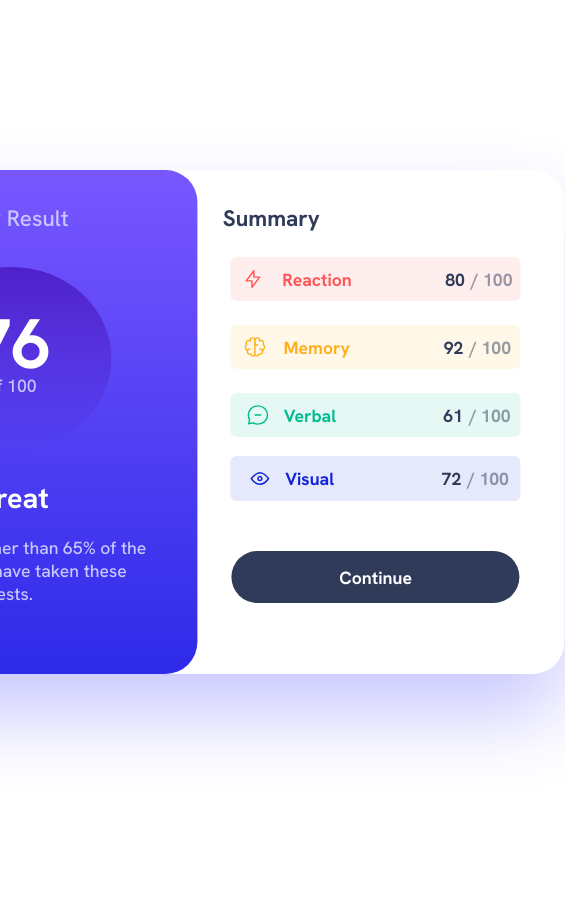
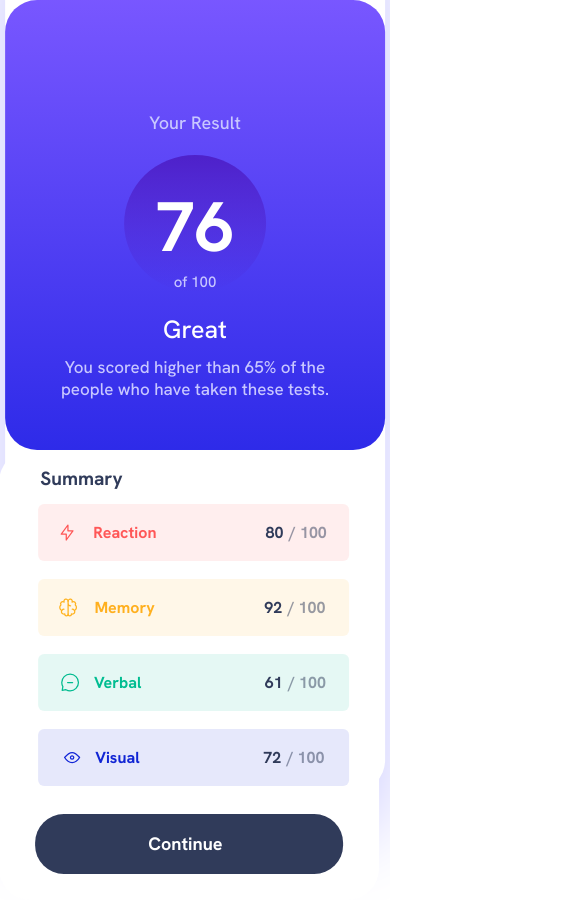
Before and after one commit to yuricapella/frontendmentor-challenge1-newbie, a plain HTML site: page index.html in a window 390 px wide. Shown: the whole page, 565 px wide, since content can reach past the window. Before the commit the page ends 844 px from the top, so only its background shows below. Drawn offline with Linux system fonts and the light colour scheme.

Commit message:
Update style.css
Versão para celular finalizada, o projeto pede 375px porém no celular só abre a partir de 390px.

```diff
--- a/style/style.css
+++ b/style/style.css
@@ -258,16 +258,14 @@ body{
     display: none;
 }
 
-@media(max-width: 375px){
-
+@media(max-width: 390px){
     body{
-        padding: 10% ;
         justify-content: center;
         font-size: 13px;
     }
     .tabelas{
-        width: 375px;
-        height: 100%;
+        width: 100%;
+        height: 900px;
         flex-direction: column;
         display: flex;
         align-items: center;
@@ -277,22 +275,26 @@ body{
     .tabela-resultado{
         justify-content: center;
         width: 100%;
-        height: 375px
+        height: 100%;
+        position: relative;
+        top: 12%;
     }
     .tabela-resumo{
         width: 100%;
-        height: 500px;
+        height: 100%;
+        position: relative;
+        top: 12%;
     }
     .titulo-tabela-resultado{
         font-size: 18px;
-        top: 50px;
+        top: 70px;
     }
 
     .resultado{
         border-radius: 50%;
         width: 110px;
-        height: 100px;
-        top: 60px;
+        height: 105px;
+        top: 75px;
     }
     .resultado-fonte-numero{
         font-size: 50px;
@@ -302,45 +304,49 @@ body{
         top: 10px;
     }
     .resultado-Great{
-        font-size: 22px;
-        top: 60px;
+        font-size: 25px;
+        font-weight: 500;
+        top: 80px;
     }
     .paragrafo-tabela-resultado{
-        font-size: 15px;
-        top: 20px;
+        font-size: 17px;
+        top: 40px;
     }
     .sumario{
-        right: 113px;
-        top: 1%;
-        font-size: 18px;
+        right: 108px;
+        top: 5px;
+        font-size: 19px;
     }
     .reaction,.memory,.verbal,.visual{
         width: 280px;
         height: 35px;
-        font-size: 17px;
-        bottom: 3%;
+        font-size: 16px;
         left: 4px;
         display: flex;
         justify-content: center;
         align-items: center;
         padding-right: 20px;
+        gap: 25px;
     }
-
+    .reaction{
+        bottom: 5px;
+    }
     .memory{
-        bottom: 30px;
+        bottom: 10px;
     }
     .verbal{
-        bottom: 45px;
+        bottom: 15px;
     }
     .visual{
-        bottom: 60px;
+        bottom: 20px;
     }
 
     .continue{
         width: 280px;
-        font-size: 20px;
+        font-size: 18px;
         text-align: center;
-        bottom: 70px;
+        bottom: 15px;
         padding-right: 18px;
+        height: 40px;
     }
 }
```
